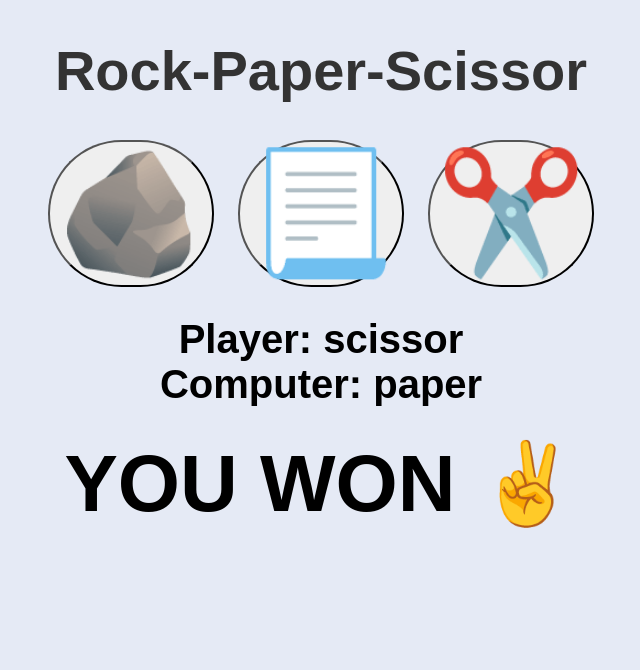
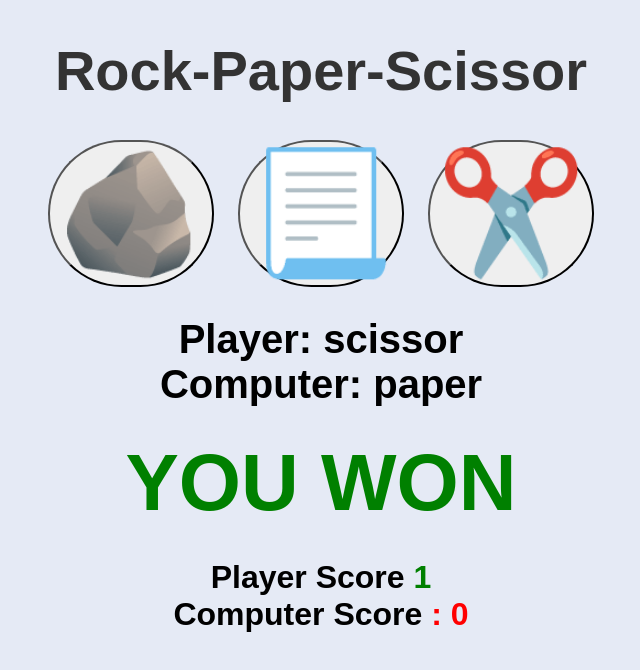
Before and after one commit to abhisheky0718-svg/Rock-Paper-Scissor, a plain HTML site: page index.html in a window 1280 px wide. Both pictures are taken after a click on the button "✂️". Shown: the whole page, without its empty margins (319-959 px from the left). Drawn offline with Linux system fonts and the light colour scheme.

Commit message:
updated projrct

```diff
--- a/index.css
+++ b/index.css
@@ -36,9 +36,14 @@ h1{
     margin: 30px 0;
     text-align: center;
 }
-.greentext{
+.scoredisplay{
+    font-size:2rem ;
+
+
+}
+.greentext , #playerscoredisplay{
 color: green;
 }
-.redtext{
+.redtext , #computerscoredisplay{
     color:red;
 }
--- a/index.html
+++ b/index.html
@@ -17,6 +17,13 @@
     <div id="playerdisplay"> Player:</div>
     <div id="computerdisplay"> Computer:</div>
     <div id="resultdisplay"> </div>
+
+    <div class="scoredisplay"> Player Score
+<span id="playerscoredisplay"> : 0</span>
+    </div>
+    <div class="scoredisplay"> Computer Score
+<span id="computerscoredisplay"> : 0</span>
+    </div>
     <script src="index.js"></script>
 </body>
 </html>
--- a/index.js
+++ b/index.js
@@ -2,24 +2,26 @@ const choices = ["rock", "paper" , "scissor"];
 const playerdisplay = document.getElementById("playerdisplay");
 const computerdisplay = document.getElementById("computerdisplay");
 const resultdisplay = document.getElementById("resultdisplay");
-
+const playerscoredisplay = document.getElementById("playerscoredisplay");
+let playerscore = 0 ;
+let computerscore = 0 ;
 
 function playgame(playerchoice){
     const computerchoice = choices[Math.floor (Math.random()*3)];
     let result = "";
     if (playerchoice === computerchoice){
-        result = " it's  a tie ⚖️"
+        result = " TIE⚖️"
     }
     else{
         switch(playerchoice){
             case "rock":
-          result =  (computerchoice ==="scissor") ? " YOU WON✌️ " : "SORRY! YOU LOOSE 👎"
+          result =  (computerchoice ==="scissor") ? "YOU WON" : "YOU LOSE"
           break;
           case "paper":
-          result =  (computerchoice ==="rock") ?  " YOU WON ✌️" : "SORRY! YOU LOOSE 👎"
+          result =  (computerchoice ==="rock") ?  "YOU WON" : "YOU LOSE"
           break;
           case "scissor":
-          result =  (computerchoice ==="paper") ?  " YOU WON ✌️" : "SORRY! YOU LOOSE 👎"
+          result =  (computerchoice ==="paper") ?  "YOU WON" : "YOU LOSE"
           break;
         }
     }
@@ -27,13 +29,17 @@ function playgame(playerchoice){
   playerdisplay.textContent = `Player: ${playerchoice}`;
   computerdisplay.textContent = `Computer: ${computerchoice}`;
   resultdisplay.textContent = result;
-
+resultdisplay.classList.remove("green", "red");
   switch(result){
-    case " YOU WON✌️ ":
+    case "YOU WON":
     resultdisplay.style.color = "green";
+    playerscore++;
+    playerscoredisplay.textContent = playerscore ;
     break;
-    case "SORRY! YOU LOOSE 👎":
+    case "YOU LOSE":
     resultdisplay.style.color = "red";
+    computerscore++;
+    computerscoredisplay.textContent = computerscore;
     break;
     default:
     resultdisplay.style.color = "black";
```
